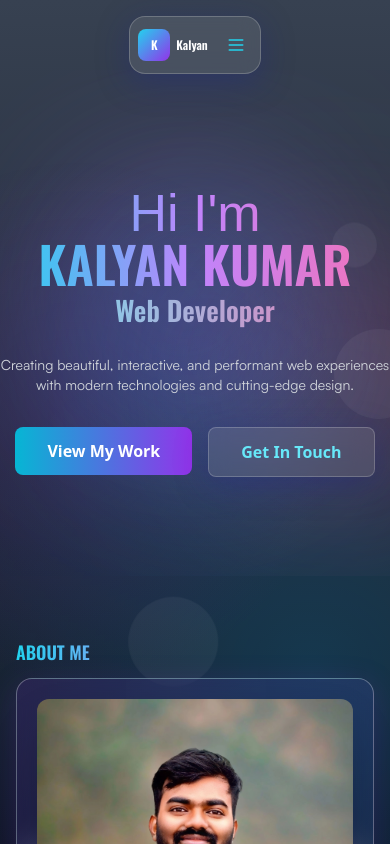
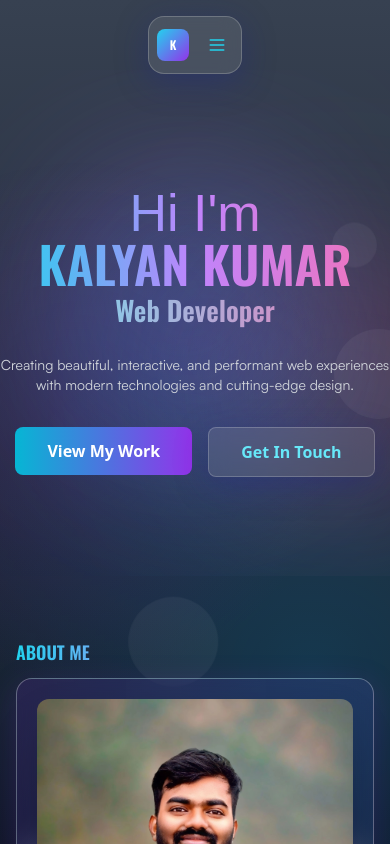
Before and after one commit to kalyankumar999/blog, a Next.js app: page / in a window 390 px wide. Shown: the top 844 px of the page. Built offline with nearby package versions, Linux system fonts and the light colour scheme; a web font is replaced by a local one.

Commit message:
fix: mobile text issue

```diff
--- a/src/components/navbar.js
+++ b/src/components/navbar.js
@@ -130,7 +130,6 @@ useEffect(() => {
                       <div className="relative w-8 h-8 bg-gradient-to-br from-cyan-400 to-purple-600 rounded-lg flex items-center justify-center group-hover:shadow-lg group-hover:shadow-purple-500/50 transition-all duration-300 transform group-hover:scale-110">
                         <span className="text-white font-bold text-xs font-oswald">K</span>
                       </div>
-                      <span className="text-white font-bold text-xs font-oswald">Kalyan</span>
                     </div>
                   </Link>
 
```
